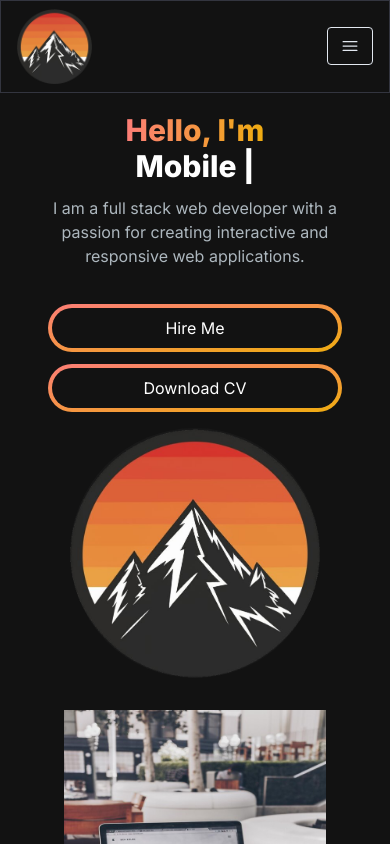
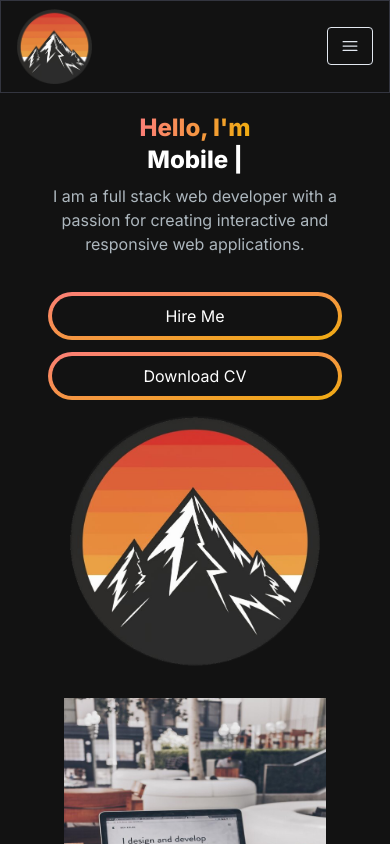
Before and after one commit to TheOverDeN/portfolio-website, a Next.js app: page / in a window 390 px wide. Shown: the top 844 px of the page. Built offline with nearby package versions, Linux system fonts and the light colour scheme.

Commit message:
Update HeroSection.jsx

```diff
--- a/src/app/components/HeroSection.jsx
+++ b/src/app/components/HeroSection.jsx
@@ -15,7 +15,7 @@ const HeroSection = () => {
           transition={{ duration: 0.5 }}
           className="col-span-8 place-self-center text-center sm:text-left justify-self-start"
         >
-          <h1 className="text-white mb-3 text-3xl sm:text-4xl lg:text-6xl lg:leading-normal font-extrabold">
+          <h1 className="text-white mb-2 text-2xl sm:text-3xl lg:text-6xl lg:leading-normal font-extrabold">
             <span className="text-transparent bg-clip-text bg-gradient-to-r from-[#fc7e77]  to-[#EFAC11]">
               Hello, I&apos;m{" "}
             </span>
```
